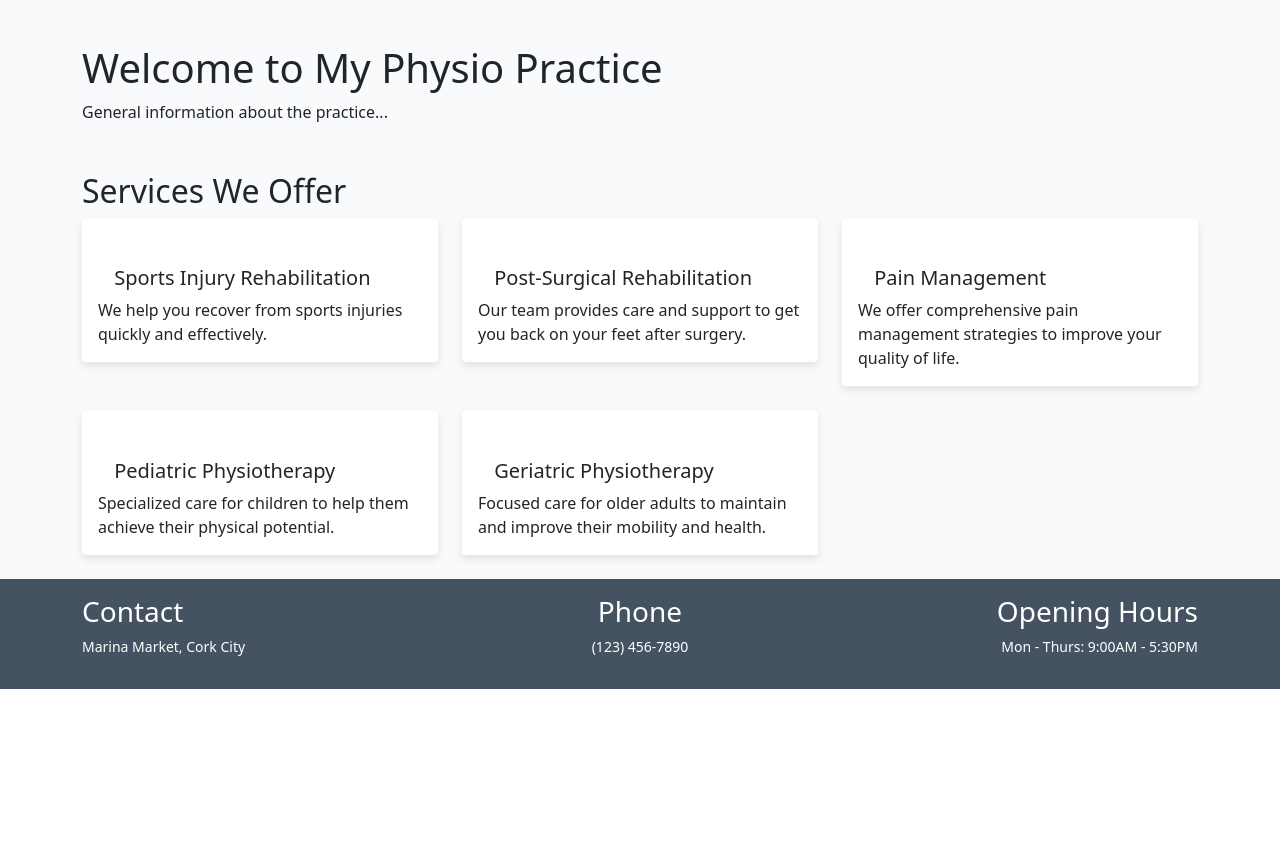
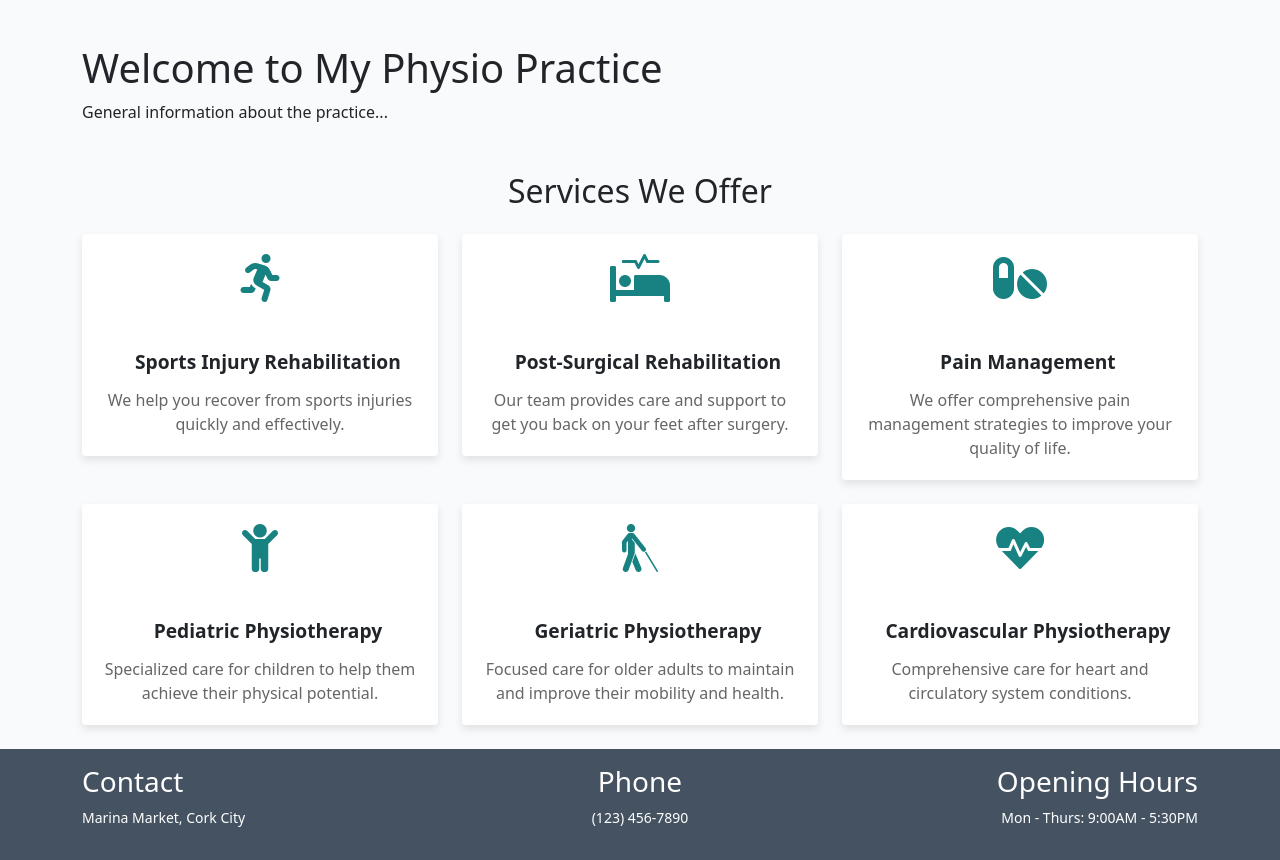
Before and after one commit to Alvor1991/PP4-Physio, a Django app: page / in a window 1280 px wide. Shown: the part 364-1224 px from the top of the page. Before the commit the page ends 1053 px from the top, so only its background shows below. Run offline with Django 4.2, Linux system fonts and the light colour scheme.

Commit message:
Update services section and css styling

```diff
--- a/home/templates/home/home.html
+++ b/home/templates/home/home.html
@@ -14,27 +14,30 @@
 
 <!-- Services We Offer Section -->
 <div class="container mt-5">
-    <h2>Services We Offer</h2>
+    <h2 class="text-center mb-4">Services We Offer</h2>
     <div class="row">
         <div class="col-md-4">
-            <div class="card mb-4">
-                <div class="card-body">
+            <div class="card service-card mb-4">
+                <div class="card-body text-center">
+                    <i class="fas fa-running fa-3x mb-3"></i>
                     <h5 class="card-title">Sports Injury Rehabilitation</h5>
                     <p class="card-text">We help you recover from sports injuries quickly and effectively.</p>
                 </div>
             </div>
         </div>
         <div class="col-md-4">
-            <div class="card mb-4">
-                <div class="card-body">
+            <div class="card service-card mb-4">
+                <div class="card-body text-center">
+                    <i class="fas fa-procedures fa-3x mb-3"></i>
                     <h5 class="card-title">Post-Surgical Rehabilitation</h5>
                     <p class="card-text">Our team provides care and support to get you back on your feet after surgery.</p>
                 </div>
             </div>
         </div>
         <div class="col-md-4">
-            <div class="card mb-4">
-                <div class="card-body">
+            <div class="card service-card mb-4">
+                <div class="card-body text-center">
+                    <i class="fas fa-pills fa-3x mb-3"></i>
                     <h5 class="card-title">Pain Management</h5>
                     <p class="card-text">We offer comprehensive pain management strategies to improve your quality of life.</p>
                 </div>
@@ -43,18 +46,29 @@
     </div>
     <div class="row">
         <div class="col-md-4">
-            <div class="card mb-4">
-                <div class="card-body">
+            <div class="card service-card mb-4">
+                <div class="card-body text-center">
+                    <i class="fas fa-child fa-3x mb-3"></i>
                     <h5 class="card-title">Pediatric Physiotherapy</h5>
                     <p class="card-text">Specialized care for children to help them achieve their physical potential.</p>
                 </div>
             </div>
         </div>
         <div class="col-md-4">
-            <div class="card mb-4">
-                <div class="card-body">
+            <div class="card service-card mb-4">
+                <div class="card-body text-center">
+                    <i class="fas fa-blind fa-3x mb-3"></i>
                     <h5 class="card-title">Geriatric Physiotherapy</h5>
                     <p class="card-text">Focused care for older adults to maintain and improve their mobility and health.</p>
+                </div>
+            </div>
+        </div>
+        <div class="col-md-4">
+            <div class="card service-card mb-4">
+                <div class="card-body text-center">
+                    <i class="fas fa-heartbeat fa-3x mb-3"></i>
+                    <h5 class="card-title">Cardiovascular Physiotherapy</h5>
+                    <p class="card-text">Comprehensive care for heart and circulatory system conditions.</p>
                 </div>
             </div>
         </div>
--- a/static/css/style.css
+++ b/static/css/style.css
@@ -176,10 +176,39 @@ body {
     overflow: hidden;
 }
 
-
 .banner-image img {
     width: 100%;
     height: auto;
     max-height: 300px;
     object-fit: cover;
 }
+
+.service-card {
+    border: none;
+    background-color: #fff;
+    box-shadow: 0 4px 8px rgba(0,0,0,0.1);
+    transition: transform 0.3s ease;
+}
+
+.service-card:hover {
+    transform: translateY(-10px);
+}
+
+.service-card .card-body {
+    padding: 20px;
+}
+
+.service-card .card-title {
+    font-size: 1.2rem;
+    font-weight: 700;
+    margin-bottom: 15px;
+}
+
+.service-card .card-text {
+    font-size: 1rem;
+    color: #666;
+}
+
+.service-card i {
+    color: #188181;
+}
```
